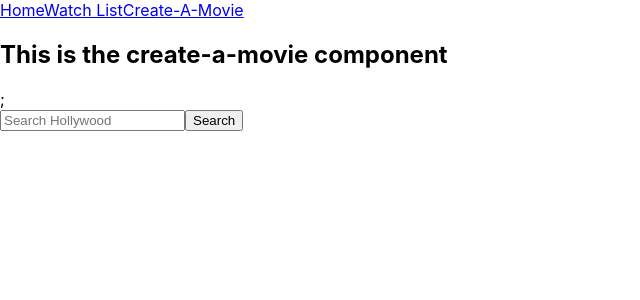
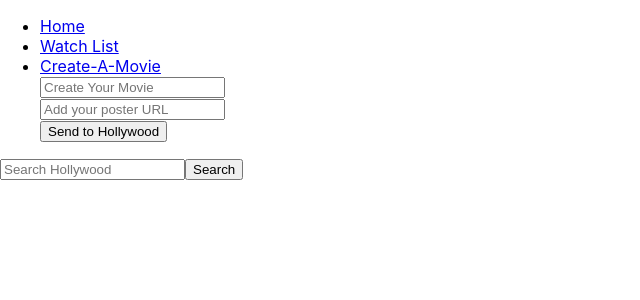
Before and after one commit to myfriendpaul/movies-r-us, a React (Create React App) app in the folder client/: page /createamovie in a window 1280 px wide. Shown: the top 300 px of the page, without its empty margins (0-640 px from the left). Built offline with nearby package versions, Linux system fonts and the light colour scheme; no server answers.

Commit message:
Components working

```diff
--- a/client/src/App.js
+++ b/client/src/App.js
@@ -1,11 +1,14 @@
 import Nav from "./components/Nav";
 import Form from "./components/Form";
 import "./App.css";
+// import { Route } from "react-router-dom";
 
 function App() {
   return (
     <>
-      <Nav />
+      <nav>
+        <Nav />
+      </nav>
       <Form />
     </>
   );
--- a/client/src/components/CreateaMovie.jsx
+++ b/client/src/components/CreateaMovie.jsx
@@ -1,8 +1,46 @@
+import { useState } from "react";
+import { Link, Route } from "react-router-dom";
+import { airtableBaseURL, config } from "../services";
+import axios from "axios";
+
 function CreateaMovie() {
+  const [title, setTitle] = useState("");
+  const [poster, setPoster] = useState("");
+
+  const handleSubmit = async (event) => {
+    event.preventDefault();
+    const addMovie = {
+      title,
+      poster,
+    };
+    await axios.post(airtableBaseURL, { fields: addMovie }, config);
+  };
+
   return (
-    <>
-      <h1>This is the create-a-movie component</h1>;
-    </>
+    <div className="create-container">
+      <form id="createamovie" onSubmit={handleSubmit}>
+        <input
+          id="createamovie-input"
+          placeholder="Create Your Movie"
+          value={title}
+          type="text"
+          onChange={(e) => setTitle(e.target.value)}
+        />
+        <br />
+        <input
+          id="createamovie-img"
+          placeholder="Add your poster URL"
+          value={poster}
+          type="url"
+          onChange={(e) => setPoster(e.target.value)}
+        />
+        <br />
+        <Link to={`/watchlist`}>
+          <button type="submit">Send to Hollywood</button>
+        </Link>
+        <Route path={`/watchlist`}></Route>
+      </form>
+    </div>
   );
 }
 
--- /dev/null
+++ b/client/src/components/Delete.jsx
@@ -0,0 +1,15 @@
+import { airtableBaseURL, config } from "../services";
+import axios from "axios";
+
+function Delete(props) {
+  const handleDelete = async () => {
+    await axios.delete(airtableBaseURL / `${props.movie}`, config);
+  };
+  return (
+    <div>
+      <button onClick={handleDelete}>Remove</button>
+    </div>
+  );
+}
+
+export default Delete;
--- /dev/null
+++ b/client/src/components/MovieCards.jsx
@@ -0,0 +1,23 @@
+function MovieCards(props) {
+  return (
+    <div className="card-container">
+      <div className="poster-container">
+        {props.movie.poster_path ? (
+          <img
+            alt="poster"
+            src={`https://image.tmdb.org/t/p/w200${props.movie.poster_path}`}
+          />
+        ) : (
+          <div className="temp-poster"></div>
+        )}
+      </div>
+      <div className="title-container">
+        <h2 className="title">{props.movie.title}</h2>
+      </div>
+      <div className="add-button">
+        <button className="button">Add to Watch List</button>
+      </div>
+    </div>
+  );
+}
+export default MovieCards;
--- a/client/src/components/Nav.jsx
+++ b/client/src/components/Nav.jsx
@@ -5,15 +5,23 @@ import CreateaMovie from "./CreateaMovie";
 function Nav() {
   return (
     <nav>
+      <ul>
+        <li>
           <Link to="/">Home</Link>
+        </li>
+        <li>
           <Link to="/watchlist">Watch List</Link>
           <Route path="/watchlist">
             <WatchList />
           </Route>
+        </li>
+        <li>
           <Link to="/createamovie">Create-A-Movie</Link>
           <Route path="/createamovie">
             <CreateaMovie />
           </Route>
+        </li>
+      </ul>
     </nav>
   );
 }
--- a/client/src/components/Search.jsx
+++ b/client/src/components/Search.jsx
@@ -1,5 +1,6 @@
 import React, { useState, useEffect } from "react";
 import axios from "axios";
+import MovieCards from "./MovieCards";
 
 function Search(props) {
   const [results, setResults] = useState([]);
@@ -16,18 +17,12 @@ function Search(props) {
   }, []);
 
   return (
-    <div className="movie">
-      <h2>This is the search result component</h2>
-
+    <div className="search-container">
       {results.length > 0 && (
         <ul className="result">
-          {results.map((movie, index) => (
-            <React.Fragment key={index}>
-              <li>{movie.title}</li>
-              <img
-                alt="poster"
-                src={`https://image.tmdb.org/t/p/w200${movie.poster_path}`}
-              />
+          {results.map((movie) => (
+            <React.Fragment key={movie.id}>
+              <MovieCards movie={movie} />
             </React.Fragment>
           ))}
         </ul>
--- a/client/src/components/WatchList.jsx
+++ b/client/src/components/WatchList.jsx
@@ -1,6 +1,7 @@
 import React, { useState, useEffect } from "react";
 import axios from "axios";
 import { airtableBaseURL, config } from "../services";
+import WatchListCards from "./WatchListCards";
 
 function WatchList() {
   const [listItem, setListItem] = useState([]);
@@ -18,12 +19,7 @@ function WatchList() {
     <div>
       {listItem.map((list, index) => (
         <React.Fragment key={index}>
-          <h1>{list.fields.title}</h1>
-          <img
-            className="movie-posters"
-            alt="poster"
-            src={list.fields.poster_path}
-          />
+          <WatchListCards list={list} />
         </React.Fragment>
       ))}
     </div>
--- /dev/null
+++ b/client/src/components/WatchListCards.jsx
@@ -0,0 +1,26 @@
+import Delete from "./Delete";
+
+function WatchListCards(props) {
+  return (
+    <div className="card-container">
+      <div className="poster-container">
+        {props.list.fields.poster ? (
+          <img
+            className="movie-posters"
+            alt="poster"
+            src={props.list.fields.poster}
+          />
+        ) : (
+          <div className="temp-poster"></div>
+        )}
+      </div>
+      <div className="title-container">
+        <h2 className="title">{props.list.fields.title}</h2>
+      </div>
+      <div>
+        <Delete />
+      </div>
+    </div>
+  );
+}
+export default WatchListCards;
```
Also changed, not shown: client/src/components/AddButton.jsx (deleted), client/src/components/RemoveButton.jsx (deleted). Lines whose indentation alone changed are shown as unchanged.
